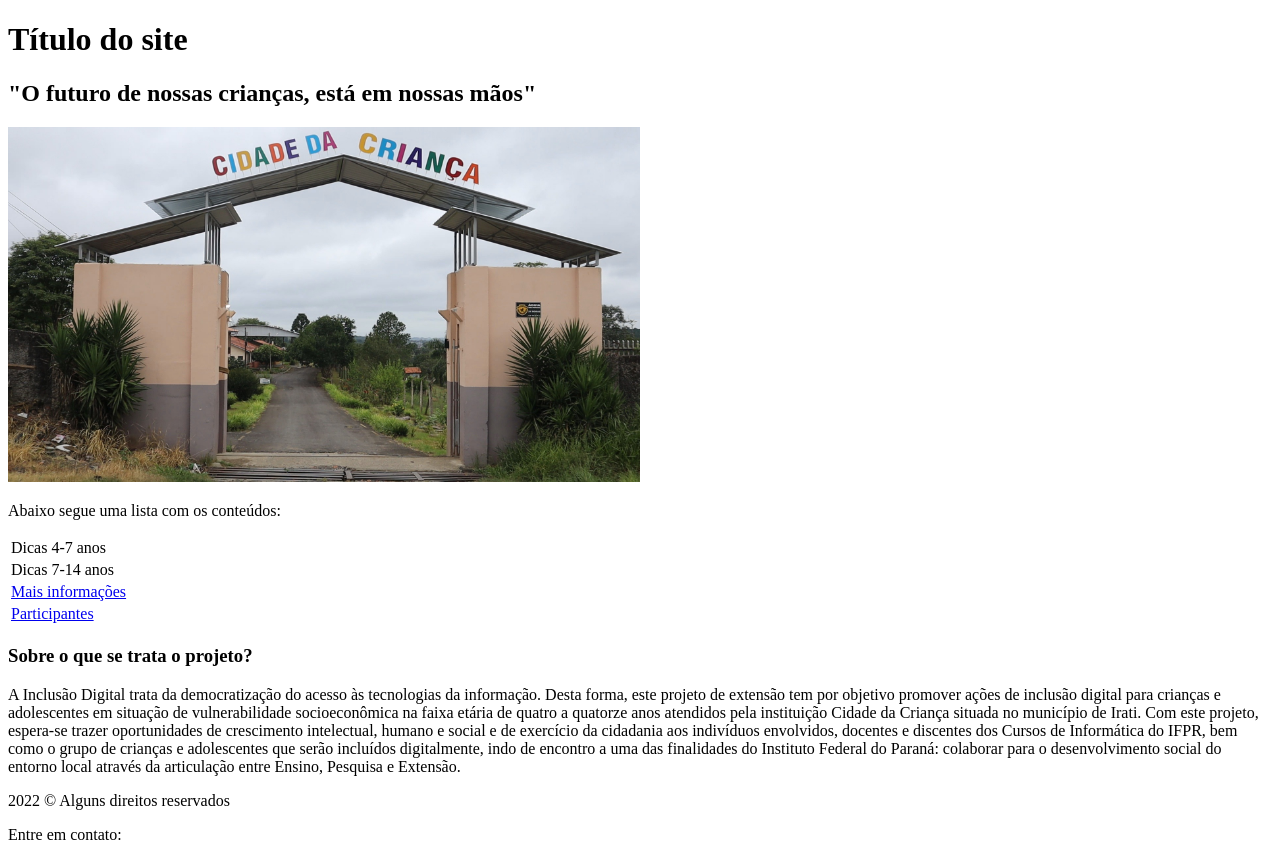
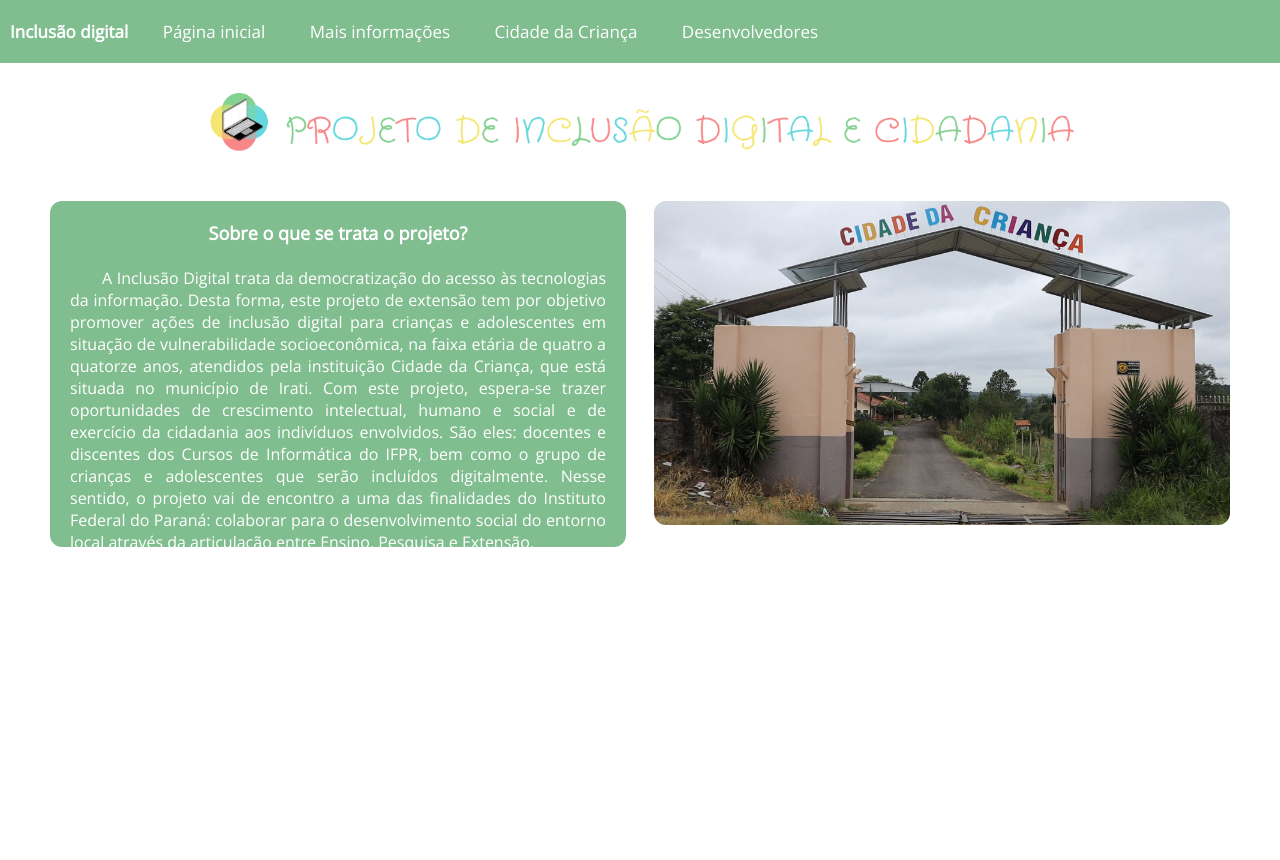
Before and after one commit to francisbaranoski/inclusaodigitalcidadecrianca, a plain HTML site: page index.html in a window 1280 px wide. After the commit the page ends 800 px from the top, so only its background shows below. Drawn offline with nearby package versions, Linux system fonts and the light colour scheme.

Commit message:
Atualizando conteúdo
Agora muito bem estilizado!

```diff
--- /dev/null
+++ b/css/style.css
@@ -0,0 +1,79 @@
+@import url('https://fonts.googleapis.com/css2?family=Open+Sans:wght@300&family=Quicksand:wght@300;400&family=Righteous&display=swap');
+
+body{
+    font-family:'Open Sans', sans-serif;
+    background-color: white;
+    margin: 0 auto;
+}
+
+p.cent{
+    text-align: center;
+}
+
+div{
+    width: 45%;
+    background-color: #80BD8F;
+    padding:20px;
+    border-radius: 12px;
+    margin-left: 50px;
+    margin-right: 50px;
+    text-align: justify;
+    height: 346px;
+    color:white;
+}
+
+img#portal{
+    border-radius: 12px;
+    float:right;
+    margin-right: 50px;
+}
+
+*{
+    margin:0 auto;
+    padding:0;
+    box-sizing:border-box;
+    font-family:'Open Sans', sans-serif;
+}
+
+span{
+    color:white;
+    font-weight: bold;
+    padding: 10px;
+}
+
+#menu-h ul{
+    list-style: none;
+    padding: 0 ;
+    background-color:#80BD8F;
+    font-size: 17px;
+    width: 100%;
+    position: fixed;
+}
+
+#menu-h ul li{
+    display: inline;
+}
+
+#menu-h ul li a{
+    display: inline-block;
+    color:white;
+    text-decoration: none;
+    padding:20px;
+    transition: background .5s;
+}
+
+#menu-h ul li a:hover{
+    background-color:#8ec49c;
+}
+
+p::selection{
+    background-color: rgba(166, 226, 166, 0.616);
+}
+
+img::selection{
+    background-color: rgba(166, 226, 166, 0.616);
+}
+
+b::selection{
+    background-color: rgba(166, 226, 166, 0.616);
+}
--- /dev/null
+++ b/css/style2.css
@@ -0,0 +1,123 @@
+@import url('https://fonts.googleapis.com/css2?family=Open+Sans:wght@300&family=Quicksand:wght@300;400&family=Righteous&display=swap');
+
+body{
+    font-family:'Open Sans', sans-serif;
+    background-color: white;
+    margin: 0 auto;
+    color:black;
+    text-align: justify;
+}
+h2{
+    color:#63926f;
+}
+
+p.cent{
+    text-align: center;
+}
+
+header{
+    margin: 0 auto;
+    padding:0;
+    box-sizing:border-box;
+    font-family:'Open Sans', sans-serif;
+    margin-top: -20px;
+}
+
+span{
+    color:white;
+    font-weight: bold;
+    padding: 10px;
+}
+
+#menu-h ul{
+    list-style: none;
+    padding: 0 ;
+    background-color:#80BD8F;
+    font-size: 17px;
+    width: 100%;
+    position: fixed;
+}
+
+#menu-h ul li{
+    display: inline;
+}
+
+#menu-h ul li a{
+    display: inline-block;
+    color:white;
+    text-decoration: none;
+    padding:20px;
+    transition: background .5s;
+}
+
+#menu-h ul li a:hover{
+    background-color:#8ec49c;
+}
+
+main{
+    margin:0px 50px 50px 50px;
+}
+
+b{
+    color:#80BD8F;
+}
+
+img{
+    margin-bottom: -35px;
+}
+
+h2::selection{
+    background-color: rgba(166, 226, 166, 0.616);
+}
+
+b::selection{
+    background-color: rgba(166, 226, 166, 0.616);
+}
+
+li::selection{
+    background-color: rgba(166, 226, 166, 0.616);
+}
+
+p::selection{
+    background-color: rgba(166, 226, 166, 0.616);
+}
+
+img::selection{
+    background-color: rgba(166, 226, 166, 0.616);
+}
+
+a::selection{
+    background-color: rgba(166, 226, 166, 0.616);
+}
+
+dt::selection{
+    background-color: rgba(166, 226, 166, 0.616);
+}
+
+h3::selection{
+    background-color: rgba(166, 226, 166, 0.616);
+}
+
+dd::selection{
+    background-color: rgba(166, 226, 166, 0.616);
+}
+
+footer{
+    color:darkgray;
+    font-size: 10px;
+    text-align: center;
+    padding: 20px;
+}
+
+h3{
+    color:#80BD8F;
+}
+
+a{
+    color:#63926f;
+}
+
+a:hover{
+    background-color:#80BD8F;
+    color:white;
+}
--- a/index.html
+++ b/index.html
@@ -4,56 +4,38 @@
         <meta charset="UTF-8">
         <meta http-equiv="X-UA-Compatible" content="IE=edge">
         <meta name="viewport" content="width=device-width, initial-scale=1.0">
-        <title></title>
-        <!--<link rel="icon" href="./img/cidade-da-criança.ico" type="image/x-icon">-->
+        <link rel="icon" href="img/favicon.ico" type="image/x-icon">
+        <link rel="stylesheet" href="css/style.css">
+        <title>Inclusão Digital</title>
     </head>
     <body>
         <header>
-            <h1>Título do site</h1>
-            <h2>"O futuro de nossas crianças, está em nossas mãos"</h2>
+            <nav id="menu-h">
+                <ul >
+                    <li><span class="nav">Inclusão digital</span></li>
+                    <li><a href="index.html">Página inicial</a></li>
+                    <li><a href="info.html">Mais informações</a></li>
+                    <li><a href="cidade.html">Cidade da Criança</a></li>
+                    <li><a href="desenvolvedores.html">Desenvolvedores</a></li>
+                </ul>
+            </nav>
+            <br><br><br>
+            <picture>
+                <p class="cent"><img id="titulo" src="img/Título.png" alt="titulo" width="70%"></p>
+            </picture>
         </header>
 
-        <picture>
-            <img src="./img/cidade-da-criança.jpg" alt="img da entrada da cidade da criança" width="50%">
-            <!-- Diminui a imagem aqui apenas para melhor visualização, mas acredito que seja mais fácil lidar pelo css...-->
-        </picture>
+        <main>
+            <picture>
+                <img id="portal" src="img/cidade-da-criança.jpg" alt="img da entrada da cidade da criança" width="45%" >
+            </picture>
 
-        <p>Abaixo segue uma lista com os conteúdos:</p>
-
-
-        <!-- Fiz com table, mas se complicar no CSS, podemos mudar para uma lista ou parágrafo mesmo... -->
-        <table>
-            <tr>
-                <td>
-                    Dicas 4-7 anos
-                </td>
-            </tr>
-            <tr>
-                <td>
-                    Dicas 7-14 anos
-                </td>
-            </tr>
-            <tr>
-                <td>
-                    <a href="./html/info.html">Mais informações</a>
-                </td>
-            </tr>
-            <tr>
-                <td>
-                    <a href="./html/participantes.html">Participantes</a>
-                </td>
-            </tr>
-        </table>
-
-        <h3>Sobre o que se trata o projeto?</h3>
-        <p>
-            A Inclusão Digital trata da democratização do acesso às tecnologias da informação. Desta forma, este projeto de extensão tem por objetivo promover ações de inclusão digital para crianças e adolescentes em situação de vulnerabilidade socioeconômica na faixa etária de quatro a quatorze anos atendidos pela instituição Cidade da Criança situada no município de Irati. Com este projeto, espera-se trazer oportunidades de crescimento intelectual, humano e social e de exercício da cidadania aos indivíduos envolvidos, docentes e discentes dos Cursos de Informática do IFPR, bem como o grupo de crianças e adolescentes que serão incluídos digitalmente, indo de encontro a uma das finalidades do Instituto Federal do Paraná: colaborar para o desenvolvimento social do entorno local através da articulação entre Ensino, Pesquisa e Extensão.
-        </p>
-
-
-        <footer>
-            <p>2022 © Alguns direitos reservados</p>
-            <p>Entre em contato:</p>
-        </footer>
+            <div>
+                <p class="cent"><font size="4"><b>Sobre o que se trata o projeto?</b></font></p>
+                <p>
+                    <br>&emsp;&emsp;A Inclusão Digital trata da democratização do acesso às tecnologias da informação. Desta forma, este projeto de extensão tem por objetivo promover ações de inclusão digital para crianças e adolescentes em situação de vulnerabilidade socioeconômica, na faixa etária de quatro a quatorze anos, atendidos pela instituição Cidade da Criança, que está situada no município de Irati. Com este projeto, espera-se trazer oportunidades de crescimento intelectual, humano e social e de exercício da cidadania aos indivíduos envolvidos. São eles: docentes e discentes dos Cursos de Informática do IFPR, bem como o grupo de crianças e adolescentes que serão incluídos digitalmente. Nesse sentido, o projeto vai de encontro a uma das finalidades do Instituto Federal do Paraná: colaborar para o desenvolvimento social do entorno local através da articulação entre Ensino, Pesquisa e Extensão.
+                </p>
+            </div>
+        </main>
     </body>
 </html>
```
Also changed, not shown: cidade.html (added, +43 -0 lines), desenvolvedores.html (added, +68 -0 lines), html/info.html (deleted, +0 -84 lines), html/participantes.html (deleted, +0 -44 lines), info.html (added, +76 -0 lines), html/dicas 4-7.html (deleted), html/dicas 7-14.html (deleted), img/Título.png (added), img/bloco.jpeg (added), img/favicon.ico (added), img/ifpr.jpeg (added), img/logo css.png (added).
